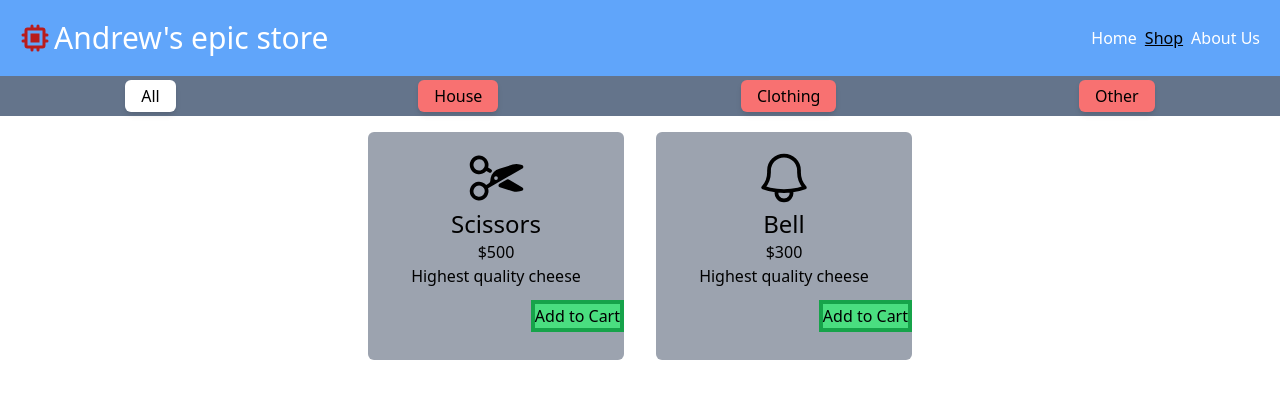
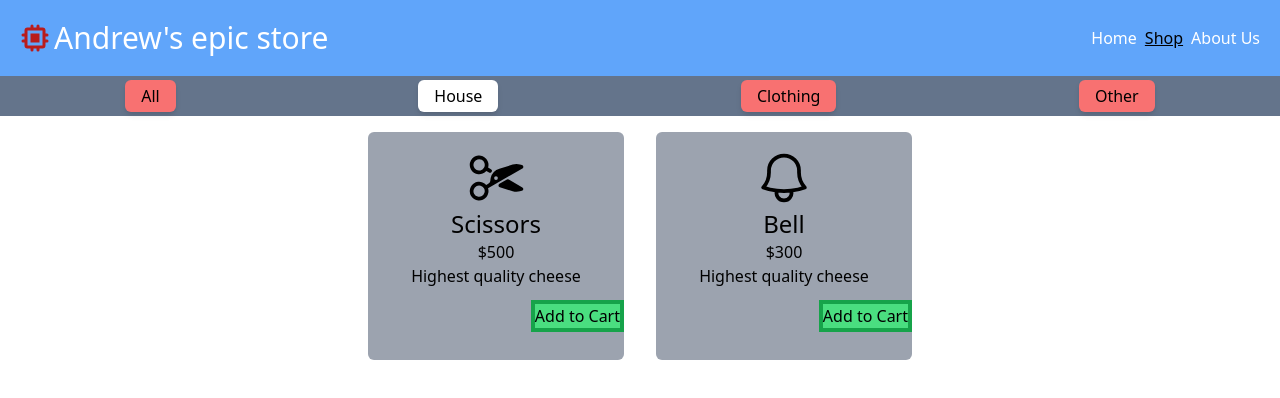
Before and after one commit to AndreiTotoro/andrews-shop, a Next.js app: page /shop in a window 1280 px wide. Both pictures are taken after a click on the button "House". Shown: the top 398 px of the page. Built offline with nearby package versions, Linux system fonts and the light colour scheme.

Commit message:
Create system for displaying which category we are on

```diff
--- a/components/Categories.tsx
+++ b/components/Categories.tsx
@@ -4,11 +4,13 @@ import uniqid from 'uniqid'
 const categories = ["House", "Clothing", "Other"]
 
 interface Props{
+  showAll: boolean
+  categoryState: string
   setCategory: React.Dispatch<React.SetStateAction<string>>
   setShowAll: React.Dispatch<React.SetStateAction<boolean>>
 }
 
-export const Categories:FC<Props> = ({setCategory, setShowAll}) => {
+export const Categories:FC<Props> = ({setCategory, setShowAll, showAll, categoryState}) => {
 
   const changeToAll = () => {
     setShowAll(true)
@@ -20,11 +22,25 @@ export const Categories:FC<Props> = ({setCategory, setShowAll}) => {
     setCategory(category)
   }
 
+  if(showAll == true){
+    return (
+      <div className='flex justify-around items-center bg-slate-500 p-1'>
+        <button onClick={() => changeToAll()} className="bg-white rounded-md p-1 px-4 shadow-md">All</button>
+        {categories.map((category) => {
+        return <button key={uniqid()} onClick={() => changeCategory(category)} className="bg-red-400 rounded-md p-1 px-4 shadow-md">{category}</button>
+      })}</div>
+    )
+  }
   return (
     <div className='flex justify-around items-center bg-slate-500 p-1'>
-      <button onClick={() => changeToAll()} className="bg-white rounded-md p-1 px-4 shadow-md">All</button>
+      <button onClick={() => changeToAll()} className="bg-red-400 rounded-md p-1 px-4 shadow-md">All</button>
       {categories.map((category) => {
-      return <button key={uniqid()} onClick={() => changeCategory(category)} className="bg-red-400 rounded-md p-1 px-4 shadow-md">{category}</button>
+        if(category == categoryState){
+          return <button key={uniqid()} onClick={() => changeCategory(category)} className="bg-white rounded-md p-1 px-4 shadow-md">{category}</button>
+        }
+        return <button key={uniqid()} onClick={() => changeCategory(category)} className="bg-red-400 rounded-md p-1 px-4 shadow-md">{category}</button>
+
     })}</div>
   )
+
 }
--- a/pages/shop/index.tsx
+++ b/pages/shop/index.tsx
@@ -18,7 +18,7 @@ function Shop() {
   return (
     <div>
     <Navbar />
-    <Categories setCategory = {setCategory} setShowAll = {setShowAll}/>
+    <Categories showAll={showAll} setCategory = {setCategory} setShowAll = {setShowAll} categoryState = {category}/>
     <Items itemsToShow = {itemsToShow}/>
     </div>
   )
```
